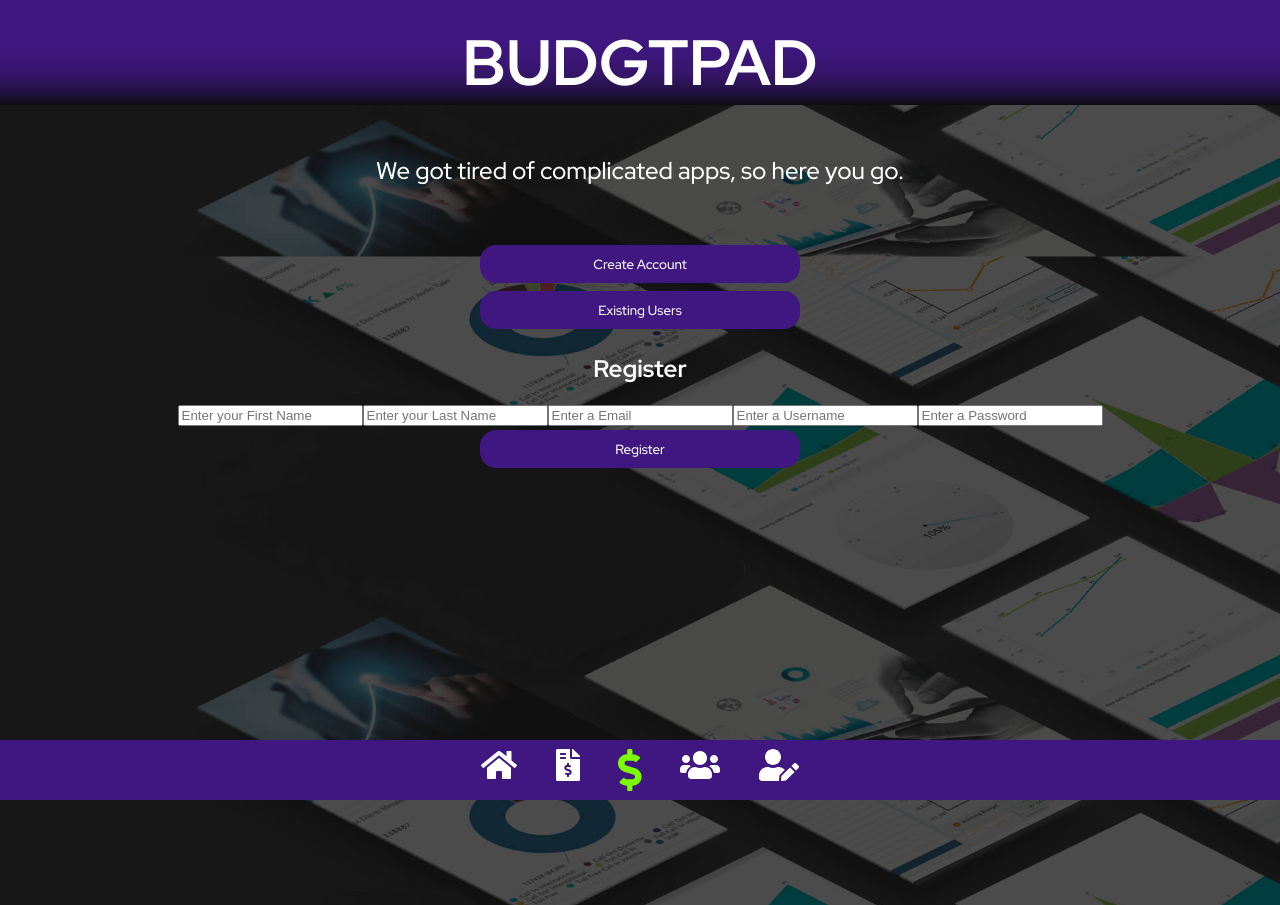
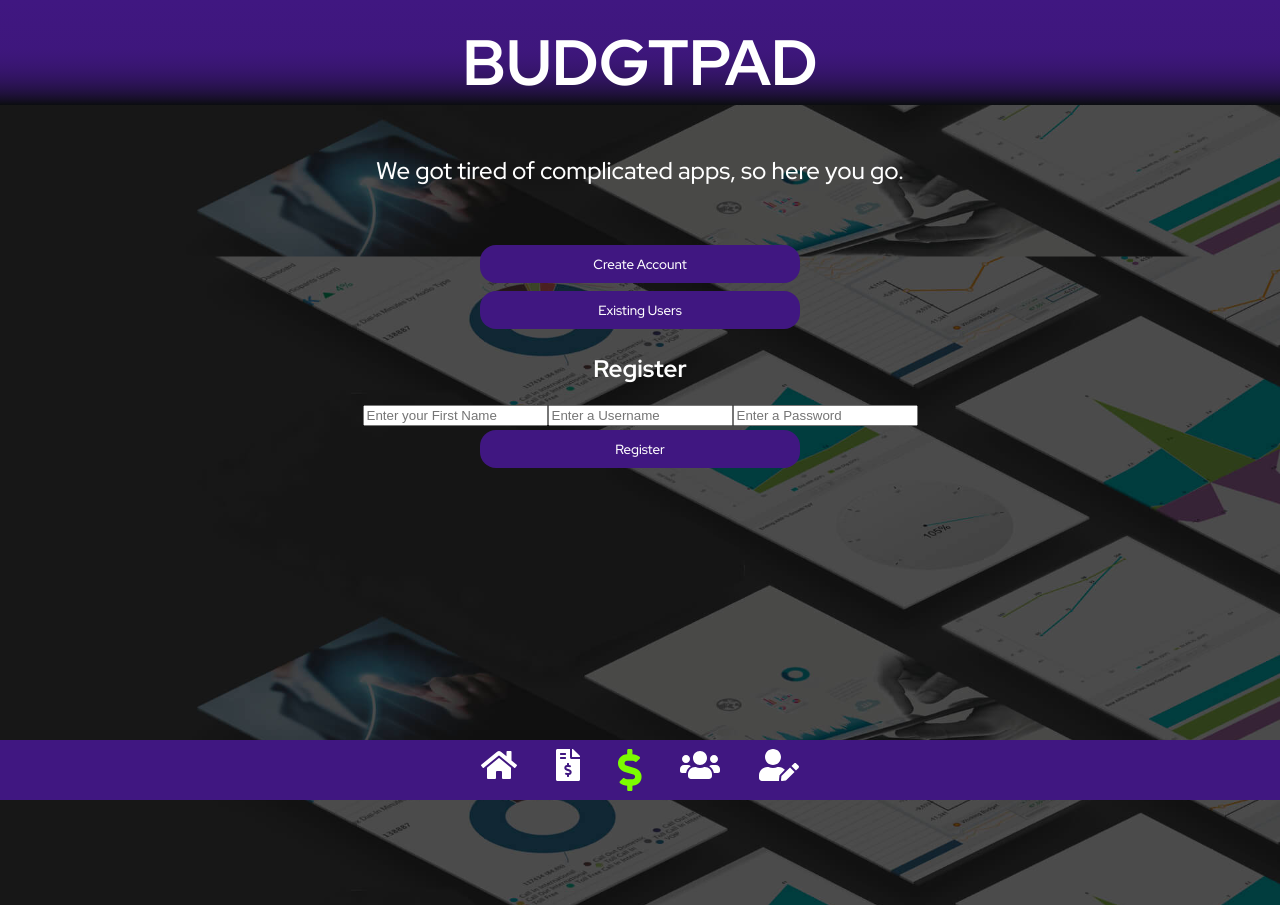
Before and after one commit to dals1791/1207-Project3-Frontend, a React (Create React App) app: page / in a window 1280 px wide. Both pictures are taken after a click on the button "Create Account". Built offline with nearby package versions, Linux system fonts and the light colour scheme.

Commit message:
user register - removed lastname and email

```diff
--- a/src/components/NavBar.js
+++ b/src/components/NavBar.js
@@ -7,7 +7,6 @@ import { faUserEdit, faUsers, faDollarSign, faHome, faFileInvoiceDollar} from '@
 const NavBar = (props) => {
   return (
     <div className="nav-bar">
-      {/* <h3> BUDGTPAD</h3> */}
 
       <div className="nav-bar-text">
         <ul>
--- a/src/components/UserLogin/Register.js
+++ b/src/components/UserLogin/Register.js
@@ -25,20 +25,6 @@ const [formData, setFormData] = useState("");
         />
         <input
           type="text"
-          name="lastName"
-          placeholder= "Enter your Last Name"
-          value={formData.lastName}
-          onChange={handleChange}
-        />
-        <input
-          type="text"
-          name="email"
-          placeholder= "Enter a Email"
-          value={formData.email}
-          onChange={handleChange}
-        />
-        <input
-          type="text"
           name="userName"
           placeholder= "Enter a Username"
           value={formData.userName}
```
